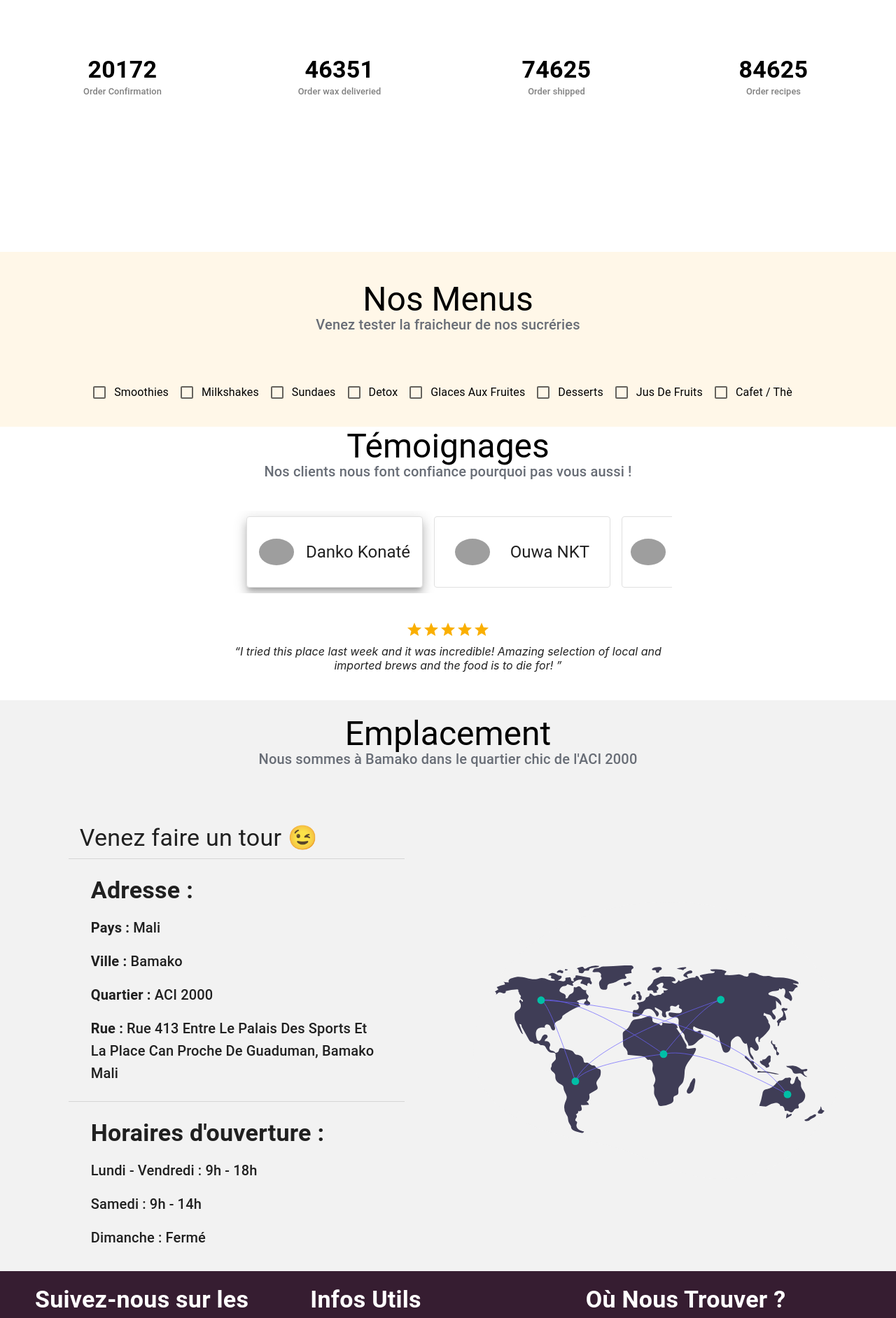
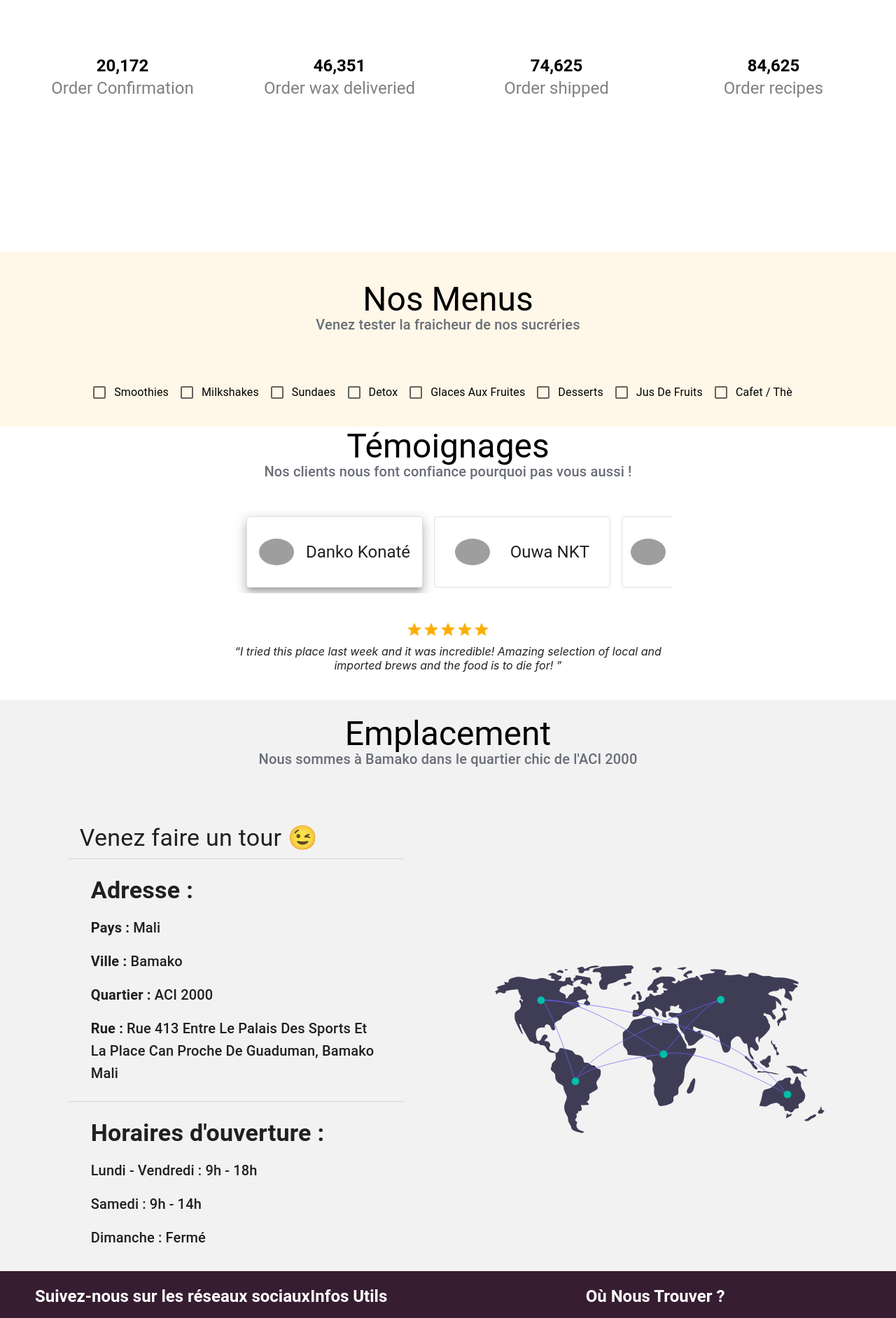
Before and after one commit to mamadou-niakate/feelfresh, a React (Create React App) app: page / in a window 1280 px wide. Shown: the part 840-2724 px from the top of the page at 70% size. Built offline with nearby package versions, Linux system fonts and the light colour scheme; grey boxes are pictures that could not be loaded.

Commit message:
counter up figures

```diff
--- a/package.json
+++ b/package.json
@@ -13,6 +13,7 @@
     "@testing-library/user-event": "^13.5.0",
     "framer-motion": "^6.2.8",
     "react": "^17.0.2",
+    "react-countup": "^6.2.0",
     "react-dom": "^17.0.2",
     "react-icons": "^4.3.1",
     "react-scripts": "^5.0.0",
--- a/src/App.js
+++ b/src/App.js
@@ -6,7 +6,6 @@ import Footer from './Footer/Footer';
 import Location from './Location/Location';
 import Menu from './Menu/Menu';
 import { Testimonial } from './Testimanial/Testimonial';
-import ScrollTop from './shared/ScrollTop/';
 import Header from './Appbar/Appbar'
 
 function App() {
@@ -19,7 +18,6 @@ function App() {
       <Testimonial/>
       <Location/>
       <Footer />
-      <ScrollTop />
     </div>
   )
 }
--- a/src/Figure/Figure.js
+++ b/src/Figure/Figure.js
@@ -1,7 +1,8 @@
-import React from 'react'
+import React, { useEffect, useRef, useState } from 'react'
 import { makeStyles } from '@mui/styles';
 import { Grid, Typography } from '@mui/material';
 import { figures } from '../data';
+import CountUp from 'react-countup';
 
 const useStyles = makeStyles({
    root: {
@@ -17,18 +18,44 @@ const useStyles = makeStyles({
     },
     singleFigureTitle: {
         color: 'GrayText',
-        fontSize: '0.8rem',
     },
 });
 
 const Figure = () => {
     const classes = useStyles();
+    const figureRef = useRef(null)
+    const [animateFigures, setAnimateFigures] = useState(false);
+
+    useEffect(() => {
+        const observer = new IntersectionObserver((entries) => {
+            entries.forEach(entry => {
+                setAnimateFigures(entry.isIntersecting)
+            })
+        })
+        const { current } = figureRef;
+        observer.observe(current);
+        return () => observer.unobserve(current);
+    })
+
     return (
         <Grid container className={classes.root}>
             {figures.map(({id, number, title}) => (
-                <Grid key={id} item xs={12} sm={3}>
-                    <Typography variant='h4' className={classes.singleFigureNumber}>{number}</Typography>
-                    <Typography variant='h6' className={classes.singleFigureTitle}>{title}</Typography>
+                <Grid key={id} item xs={12} sm={3} ref={figureRef}>
+                    <CountUp
+                        start={-875.039}
+                        end={number}
+                        duration={2.75}
+                    >
+                        {({ countUpRef, start }) => (
+                            <>
+                                <Typography variant='h5' className={classes.singleFigureNumber} ref={countUpRef}>
+                                <span ref={countUpRef} />
+                                </Typography>
+                                {animateFigures && start()}
+                            </>
+                        )}
+                    </CountUp>
+                    <Typography variant='h5' className={classes.singleFigureTitle}>{title}</Typography>
                 </Grid>
             )
             )}
--- a/src/Footer/Footer.js
+++ b/src/Footer/Footer.js
@@ -59,7 +59,7 @@ const Footer = () => {
         <div className={classes.root}>
             <Grid container justifyContent={'center'} alignItems='flex-start'>
                 <Grid item xs={12} md={4} style={{ display:'flex', flexDirection:'column'}}>
-                    <Typography variant='h4' className={classes.footerSectionTitle}>
+                    <Typography variant='h5' className={classes.footerSectionTitle}>
                         Suivez-nous sur les réseaux sociaux
                     </Typography>
                     <div className={classes.socialNetwork}>
@@ -90,7 +90,7 @@ const Footer = () => {
                     </div>
                 </Grid>
                 <Grid item xs={12} md={4} className={classes.infoUtil}>
-                    <Typography variant='h4' className={classes.footerSectionTitle}>
+                    <Typography variant='h5' className={classes.footerSectionTitle}>
                         Infos Utils
                     </Typography>
                     <Typography className={classes.text} component='h6' variant='h6'> Témoignages de nos clients  </Typography>
@@ -99,7 +99,7 @@ const Footer = () => {
                     <Typography className={classes.text} component='h6' variant='h6'> Contacter le développeur </Typography>
                 </Grid>
                 <Grid item xs={12} md={4}>
-                    <Typography variant='h4' className={classes.footerSectionTitle}>
+                    <Typography variant='h5' className={classes.footerSectionTitle}>
                         Où Nous Trouver  ?
                     </Typography>
                     <Typography className={classes.text} component='h6' variant='h6'>
--- a/src/index.css
+++ b/src/index.css
@@ -28,12 +28,12 @@ ul
 li
 .active
  {
-  border-bottom: 2px solid #FFA500;
+  border-bottom: 2px solid #2EB086;
 }
 
 div.MuiBox-root.css-1t6c9ts
 button
 a.active > p
 {
-  border-bottom: 3px solid #FFA500;
+  border-bottom: 3px solid #2EB086;
 }
--- a/src/shared/ScrollTop/index.js
+++ /dev/null
@@ -1,43 +0,0 @@
-import {  makeStyles } from '@mui/styles';
-import React, { useState } from 'react';
-import { FaArrowCircleUp } from 'react-icons/fa';
-
-const useStyles = makeStyles({
-    scrollTop: {
-        position:'fixed',
-        fontSize: 30,
-        cursor: "pointer",
-        bottom: 20,
-        left:'80%',
-        color: '#2EB086',
-        opacity: 1
-    }
-})
-
-const ScrollTop = () => {
-    const classes = useStyles();
-    const [showScroll, setShowScroll] = useState(false);
-
-    const checkScroll = () => {
-        if(!showScroll && window.pageYOffset > 100) {
-            setShowScroll(true)
-        } else if(showScroll && window.pageYOffset <= 100){
-            setShowScroll(false)
-        }
-    }
-
-    const scrollTop = () => {
-        window.scrollTo({top:0, behavior:'smooth'})
-    }
-
-    window.addEventListener("scroll", checkScroll)
-
-    return (
-        <>
-        {showScroll && (<FaArrowCircleUp  onClick={scrollTop}  className={classes.scrollTop}/>)}
-        </>
-
-    )
-}
-
-export default ScrollTop;
```
Also changed, not shown: 1 other file (tests, documents, lock files or other folders).
